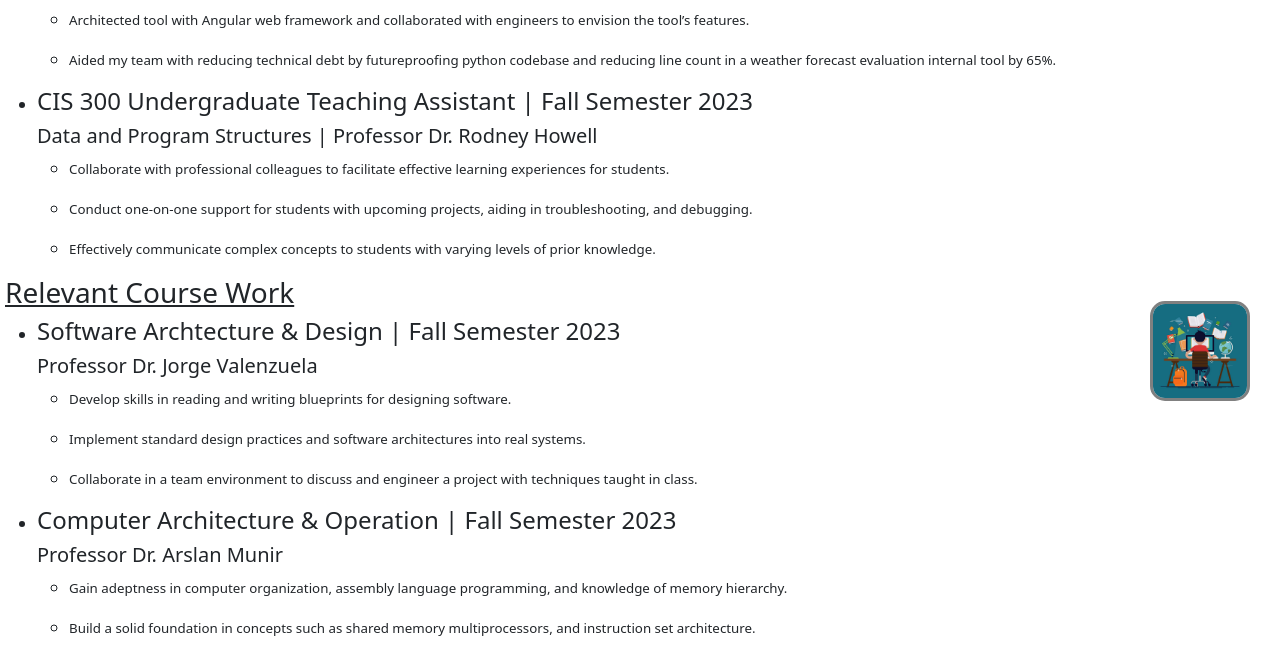
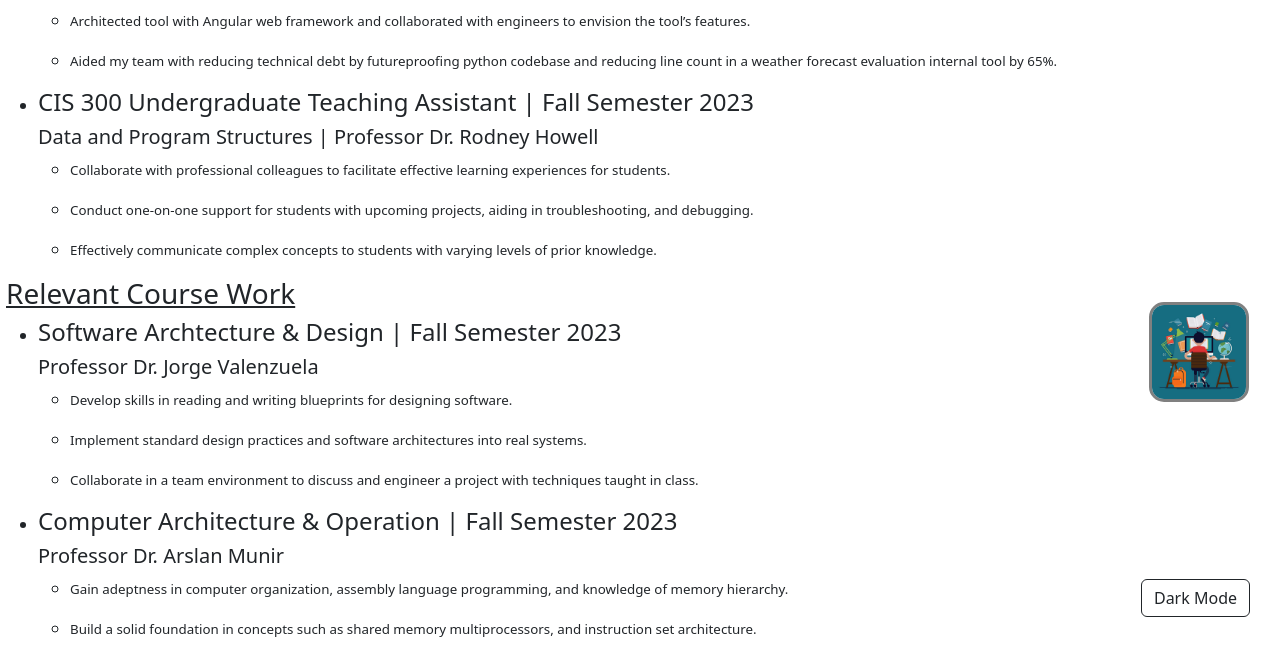
Before and after one commit to Ia-in03/Ia-in03.github.io, a plain HTML site: page experience.html in a window 1280 px wide. Shown: the part 153-800 px from the top of the page. Drawn offline with nearby package versions, Linux system fonts and the light colour scheme.

Commit message:
Dark-mode works

```diff
--- a/experience.html
+++ b/experience.html
@@ -74,7 +74,10 @@
       <a href="projects_skills.html" class="btn btn-primary">Projects & Skills</a>
   </footer>
 
+  <button type="button" id="theme-btn" class="btn btn-outline-dark" onclick="toggleLightDark()">Dark Mode</button>
+
   <script src="https://cdn.jsdelivr.net/npm/bootstrap@5.3.3/dist/js/bootstrap.bundle.min.js" integrity="sha384-YvpcrYf0tY3lHB60NNkmXc5s9fDVZLESaAA55NDzOxhy9GkcIdslK1eN7N6jIeHz" crossorigin="anonymous"></script>
+  <script src="toggle.js"></script>
 
 </body>
 </html>
--- a/styles.css
+++ b/styles.css
@@ -2,7 +2,8 @@ body {
   background-color: lavender;
   color: black;
   font-family:Arial, Helvetica, sans-serif;
-  padding: 5px;
+  padding: 6px;
+  transition: 0.5s;
 }
 
 .dark-mode {
@@ -55,14 +56,13 @@ h3.info {
 }
 
 #ksu-logo {
-  margin-right: 60%;
+  margin-right: 2.5rem;
   float: right;
   border: none;
-
 }
 
 img:hover {
-  transform: scale(150%);
+  transform: scale(135%);
 }
 
 #experience-pic {
@@ -127,4 +127,5 @@ a {
   margin: 30px;
   position: fixed;
   bottom: 0;
+  right: 0;
 }
--- /dev/null
+++ b/toggle.js
@@ -0,0 +1,13 @@
+function toggleLightDark() {
+    console.log("Here");
+    var body = document.body;
+    var btn = document.getElementById("theme-btn");
+
+    body.classList.toggle("dark-mode");
+    if (btn.classList.contains("btn-outline-dark")) {
+      btn.classList.replace("btn-outline-dark", "btn-outline-light")
+    }
+    else if (btn.classList.contains("btn-outline-light")){
+      btn.classList.replace("btn-outline-light", "btn-outline-dark")
+    }
+}
```
Also changed, not shown: index.html (+2 -1 lines), projects_skills.html (+3 -0 lines), index.js (deleted).
